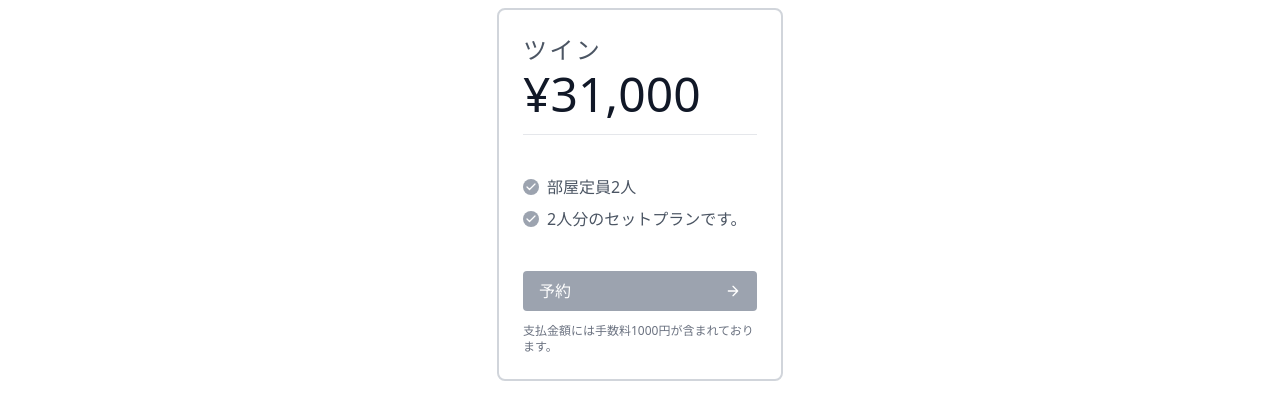
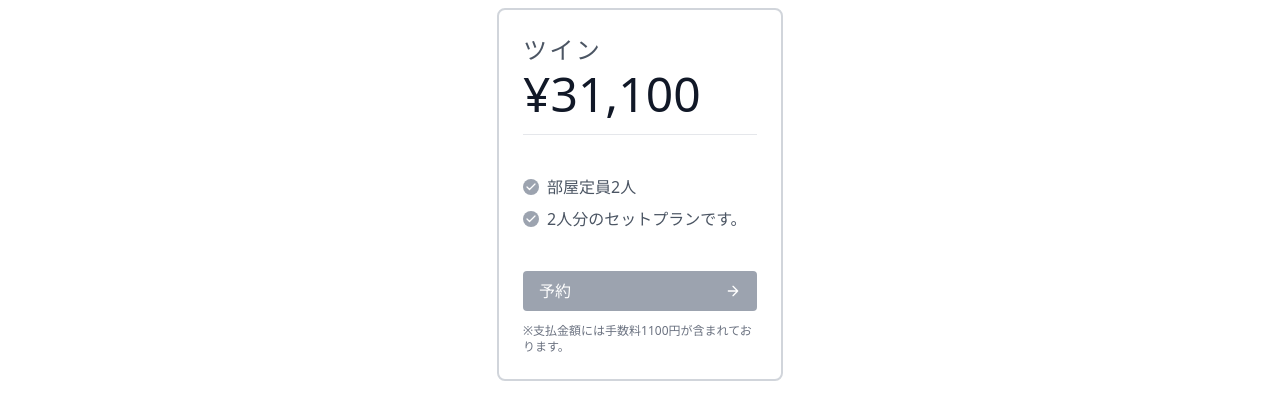
Before and after one commit to junjun-1345/drop-hp, a Next.js app: page /reserve in a window 1280 px wide. Shown: the part 345-750 px from the top of the page. Built offline with nearby package versions, Linux system fonts and the light colour scheme.

Commit message:
🐛 最終

```diff
--- a/src/pages/reserve.js
+++ b/src/pages/reserve.js
@@ -20,7 +20,7 @@ const reserve = () => {
                 ツイン
               </h2>
               <h1 className="text-5xl text-gray-900 pb-4 mb-4 border-b border-gray-200 leading-none">
-                ¥31,000
+                ¥31,100
               </h1>
               <p className="flex items-center text-gray-600 mb-2 mt-6">
                 <span className="w-4 h-4 mr-2 inline-flex items-center justify-center bg-gray-400 text-white rounded-full flex-shrink-0">
@@ -76,7 +76,7 @@ const reserve = () => {
                 </button>
               </Link>
               <p className="text-xs text-gray-500 mt-3">
-                支払金額には手数料1000円が含まれております。
+                ※支払金額には手数料1100円が含まれております。
               </p>
             </div>
           </div>
```
